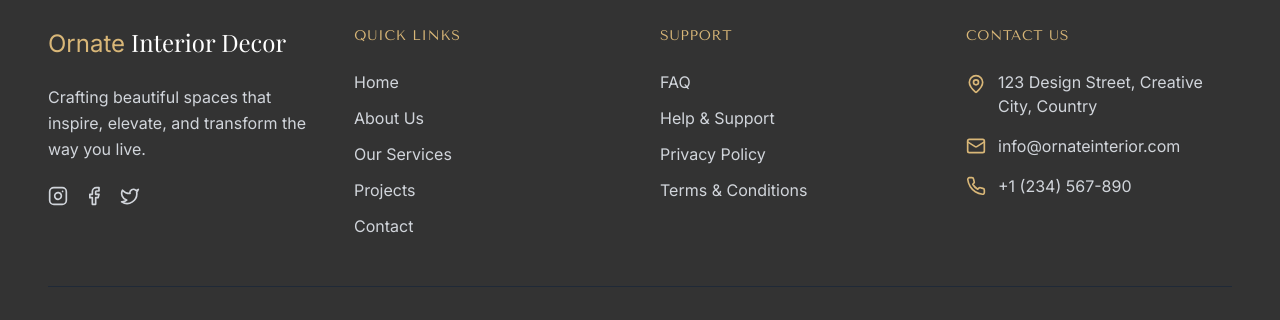
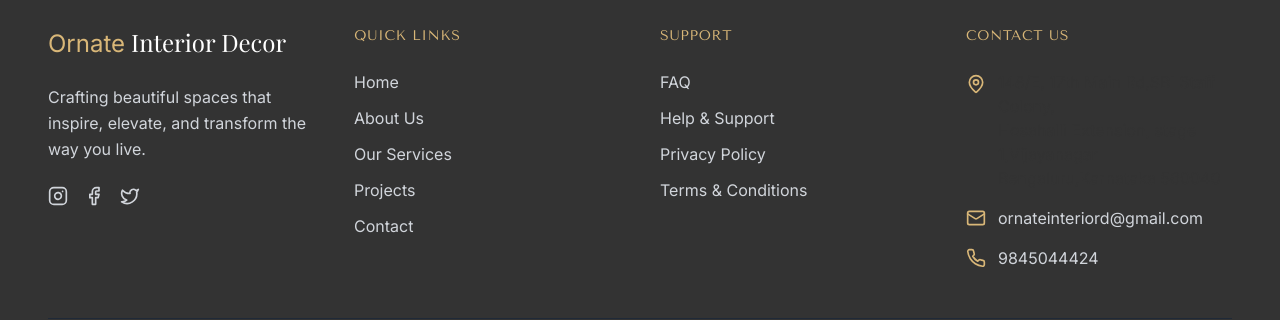
Before and after one commit to ornateinteriord/Ornate-Interior-Decor, a React (Vite) app: page / in a window 1280 px wide. Shown: the part 5745-6065 px from the top of the page. Built offline with nearby package versions, Linux system fonts and the light colour scheme; a web font is replaced by a local one.

Commit message:
changed footer address

```diff
--- a/src/components/ui-components/Footer.tsx
+++ b/src/components/ui-components/Footer.tsx
@@ -61,18 +61,22 @@ const Footer: React.FC = () => {
             <ul className="space-y-4">
               <li className="flex items-start">
                 <MapPin size={20} className="text-ornate-gold mr-3 mt-1 flex-shrink-0" />
-                <span className="text-gray-300">123 Design Street, Creative City, Country</span>
+                <address className="text-ornate-charcoal/80 not-italic">
+                  148/E, 17th Main Rd,SBI Staff Colony,<br />
+                  Hosahalli Extension, stage 1,Vijayanagar<br />
+                  Bengaluru,Karnataka 560040
+                </address>
               </li>
               <li className="flex items-center">
                 <Mail size={20} className="text-ornate-gold mr-3 flex-shrink-0" />
-                <a href="mailto:info@ornateinterior.com" className="text-gray-300 hover:text-white transition-colors">
-                  info@ornateinterior.com
+                <a href="mailto:ornateinteriord@gmail.com" className="text-gray-300 hover:text-white transition-colors">
+                  ornateinteriord@gmail.com
                 </a>
               </li>
               <li className="flex items-center">
                 <Phone size={20} className="text-ornate-gold mr-3 flex-shrink-0" />
-                <a href="tel:+1234567890" className="text-gray-300 hover:text-white transition-colors">
-                  +1 (234) 567-890
+                <a href="tel:+919845044424" className="text-gray-300 hover:text-white transition-colors">
+                  9845044424
                 </a>
               </li>
             </ul>
```
